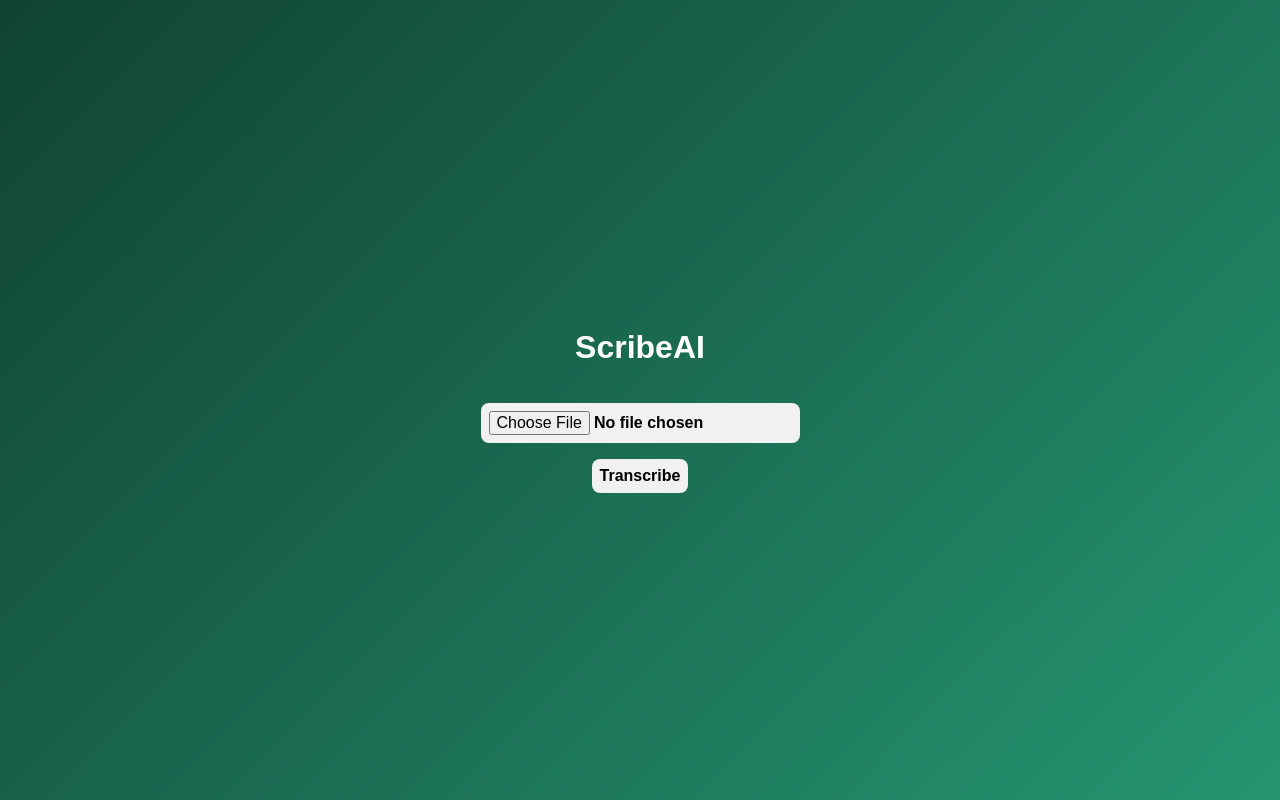
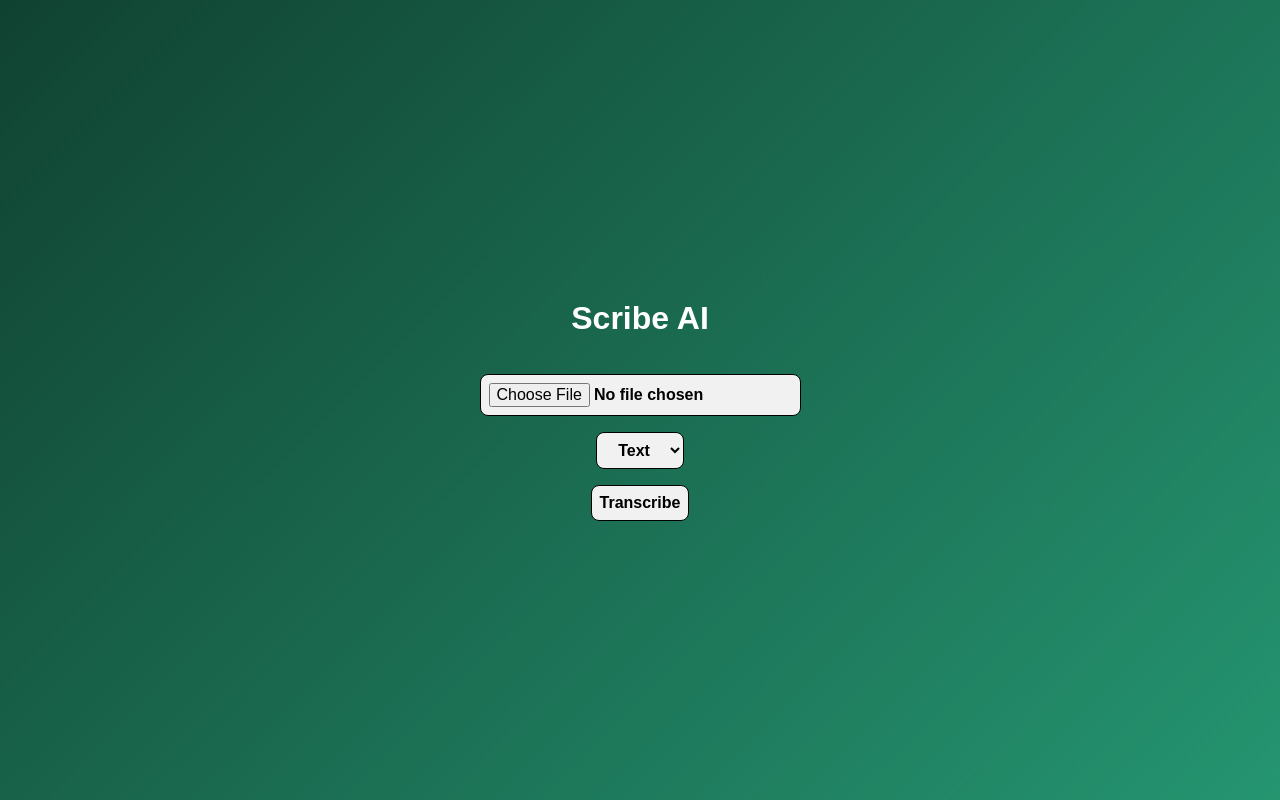
Before and after one commit to john-masters/react-whisper, a React (Vite) app: page / in a window 1280 px wide. Built offline with nearby package versions, Linux system fonts and the light colour scheme.

Commit message:
Now working with uploaded files

```diff
--- a/package.json
+++ b/package.json
@@ -4,6 +4,7 @@
   "version": "0.0.0",
   "type": "module",
   "scripts": {
+    "start": "vite preview",
     "dev": "vite",
     "build": "tsc && vite build",
     "preview": "vite preview"
--- a/src/App.tsx
+++ b/src/App.tsx
@@ -1,19 +1,20 @@
 import { FontAwesomeIcon } from "@fortawesome/react-fontawesome"
 import { faSpinner } from "@fortawesome/free-solid-svg-icons"
 import { useState } from "react"
+import styled from "styled-components"
 
 export default () => {
-  // TODO: Add error handling for handleSubmit
-  const [response, setResponse] = useState(null)
-  const [loading, setLoading] = useState(false)
+  const [isLoading, setIsLoading] = useState(false)
 
   const handleSubmit = async (e:any) => {
     e.preventDefault()
-    setLoading(true)
+    setIsLoading(true)
 
     const file = e.target[0].files[0]
+    const format = e.target[1].value
     const data = new FormData()
     data.append('file', file)
+    data.append('format', format)
 
     try {
       const res = await fetch('http://localhost:8080', {
@@ -21,57 +22,108 @@ export default () => {
         body: data
       })
 
-      if (res.ok) {
-        // const responseText = await res.text()
-        const responseBody = await res.json()
-        setResponse(responseBody.text)
-        console.log("response: ", response)
-        // update ui
-      } else {
-        console.log('Error: ', res.status, res.statusText)
-        // update ui with err msg or some err handling
+      if (!res.ok) {
+        throw new Error(`HTTP error! status: ${res.status}\ntext: ${res.statusText}`)
       }
+
+      const blob = await res.blob()
+      const url = window.URL.createObjectURL(blob)
+      console.log("url: ", url)
+      const a = document.createElement('a')
+      a.href = url
+      switch (format) {
+        case 'srt':
+          a.download = `${file.name}.srt`
+          break
+        case 'vtt':
+          a.download = `${file.name}.vtt`
+          break
+        case 'text':
+          a.download = `${file.name}.txt`
+          break
+      }
+      a.click()
+      a.remove()
 
     }
     catch (err) {
       console.log('Fetch error: ', err)
-      // update ui with err msg or some err handling
     }
 
-    setLoading(false)
+    setIsLoading(false)
   }
 
-  const handleResponse = () => {
-    if (loading && !response) {
+
+  const Form = styled.form`
+    display: flex;
+    flex-direction: column;
+
+    #submit {
+      font-family: 'Figtree', sans-serif;
+      font-weight: 600;
+      border: 1px solid black;
+      margin-top: 1rem;
+      padding: 0.5rem;
+      border-radius: 0.5rem;
+      background-color: #f1f1f1;
+      font-size: 1rem;
+      cursor: pointer;
+    }
+
+    #file {
+      font-family: 'Figtree', sans-serif;
+      font-weight: 600;
+      border: 1px solid black;
+      display: flex;
+      margin-top: 1rem;
+      padding: 0.5rem;
+      border-radius: 0.5rem;
+      background-color: #f1f1f1;
+      font-size: 1rem;
+      cursor: pointer;
+      color: black;
+    }
+
+    #format {
+      font-family: 'Figtree', sans-serif;
+      font-weight: 600;
+      border: 1px solid black;
+      text-align: center;
+      margin-top: 1rem;
+      padding: 0.5rem;
+      border-radius: 0.5rem;
+      background-color: #f1f1f1;
+      font-size: 1rem;
+      cursor: pointer;
+    }
+  `
+
   return (
-        <FontAwesomeIcon className='spinner' icon={faSpinner} spin />
-      )
-    } else if (response) {
-      return (
-        <p className='responseText'>{response}</p>
-      )
-    } else {
-      return (
-        <form onSubmit={handleSubmit}>
+    <>
+      <h1>Scribe AI</h1>
+
+      <Form onSubmit={handleSubmit}>
         <input
           id='file'
           type='file'
           name='file'
-              placeholder='Path to file'
           accept='.mp3, .mp4, .mpeg, .mpga, .m4a, .wav, .webm'
         />
-          <input id='submit' type='submit' value='Transcribe'/>
-        </form>
-      )
-    }
+        <select name="format" id="format">
+          <option value="text">Text</option>
+          <optgroup label="Caption files">
+            <option value="srt">SRT</option>
+            <option value="vtt">VTT</option>
+          </optgroup>
+        </select>
+        {isLoading ?
+          <FontAwesomeIcon className='spinner' icon={faSpinner} spin style={{marginTop: "1rem"}}/>
+        :
+          <input id='submit' type='submit' name='submit' value='Transcribe' />
         }
 
-  return (
-    <div className='App'>
-      <h1>ScribeAI</h1>
-      <div className='responseContainer'>
-        {handleResponse()}
-      </div>
-    </div>
+      </Form>
+    </>
   )
+
 }
```
Lines whose indentation alone changed are shown as unchanged.
